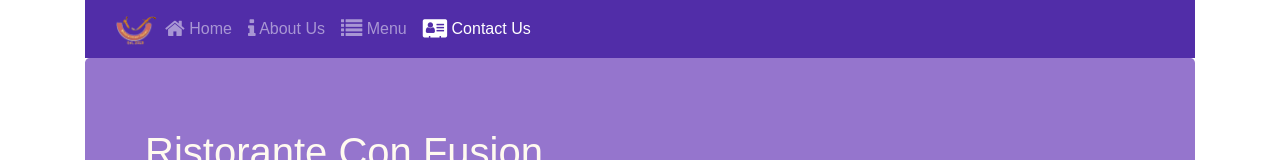
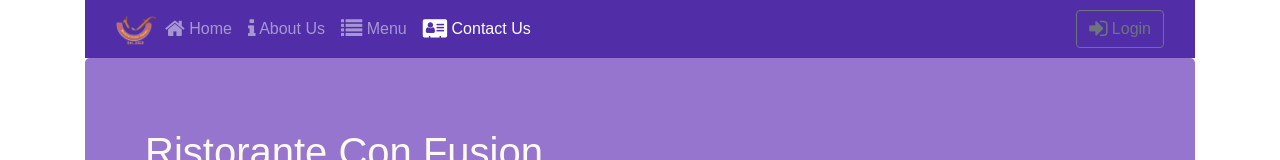
Before and after one commit to AMSKarmajeet/ReactCourseraExercise, a React (Create React App) app: page /contactus in a window 1280 px wide. Shown: the top 160 px of the page. Built offline with nearby package versions, Linux system fonts and the light colour scheme.

Commit message:
Uncontrolled Forms

```diff
--- a/src/components/HeaderComponent.js
+++ b/src/components/HeaderComponent.js
@@ -1,5 +1,5 @@
 import React, { Component } from 'react';
-import { Navbar, NavbarBrand, Nav, NavbarToggler, Collapse, NavItem, Jumbotron } from 'reactstrap';
+import { Navbar, NavbarBrand, Nav, NavbarToggler, Collapse, NavItem, Jumbotron, Button, Modal, ModalHeader, ModalBody, Form, FormGroup, Input, Label } from 'reactstrap';
 import { NavLink } from 'react-router-dom';
 
 class Header extends Component {
@@ -7,15 +7,30 @@
   constructor(props) {
     super(props);
     this.state = {
-      isNavOpen: false
+      isNavOpen: false,
+      isModalOpen: false
     };
     this.toggleNav = this.toggleNav.bind(this);
+    this.toggleModal = this.toggleModal.bind(this);
+    this.handleLogin = this.handleLogin.bind(this);
   }
 
   toggleNav() {
     this.setState({
       isNavOpen: !this.state.isNavOpen
     });
+  }
+
+  toggleModal() {
+    this.setState({
+      isModalOpen: !this.state.isModalOpen
+    });
+  }
+
+  handleLogin(event) {
+      this.toggleModal();
+      alert("username: " + this.username.value + "Password: " + this.password.value + " Remember: " + this.remember.checked);
+      event.preventDefault();
   }
 
   render() {
@@ -51,6 +66,13 @@
                   </NavLink>
                 </NavItem>
               </Nav>
+              <Nav className="ml-auto" navbar>
+                  <NavItem>
+                      <Button outline onClick={this.toggleModal}>
+                          <span className="fa fa-sign-in fa-lg"></span> Login
+                      </Button>
+                  </NavItem>
+              </Nav>
             </Collapse>
           </div>
         </Navbar>
@@ -64,6 +86,28 @@
             </div>
           </div>
         </Jumbotron>
+        <Modal isOpen={this.state.isModalOpen} toggle={this.toggleModal} >
+            <ModalHeader toggle={this.toggleModal}>Login</ModalHeader>
+            <ModalBody>
+                <Form onSubmit={this.handleLogin}>
+                    <FormGroup>
+                        <Label htmlFor="username">Usename</Label>
+                        <Input type="text" id="username" name="username" innerRef={(input) => this.username = input} />
+                    </FormGroup>
+                    <FormGroup>
+                        <Label htmlFor="password">Password</Label>
+                        <Input type="password" id="password" name="password" innerRef={(input) => this.password = input} />
+                    </FormGroup>
+                    <FormGroup check>
+                        <Label check>
+                            <Input type="checkbox" name="remember" innerRef={(input) => this.remember = input} />
+                            Remember me
+                        </Label>
+                    </FormGroup>
+                    <Button type="submit" value="submit" color="primary">Login</Button>
+                </Form>
+            </ModalBody>
+        </Modal>
       </React.Fragment>
     )
   }
```
